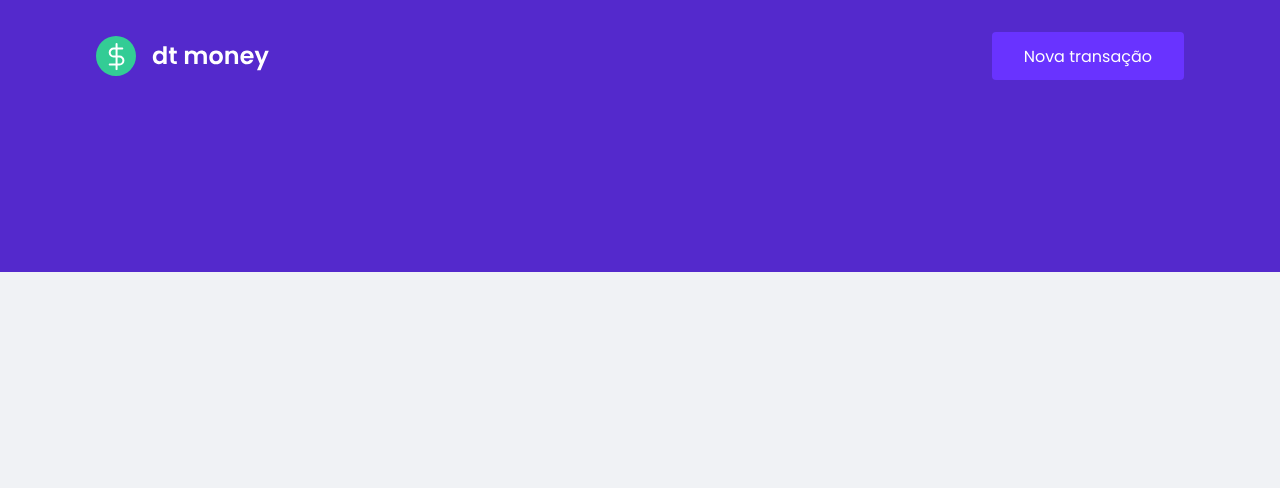
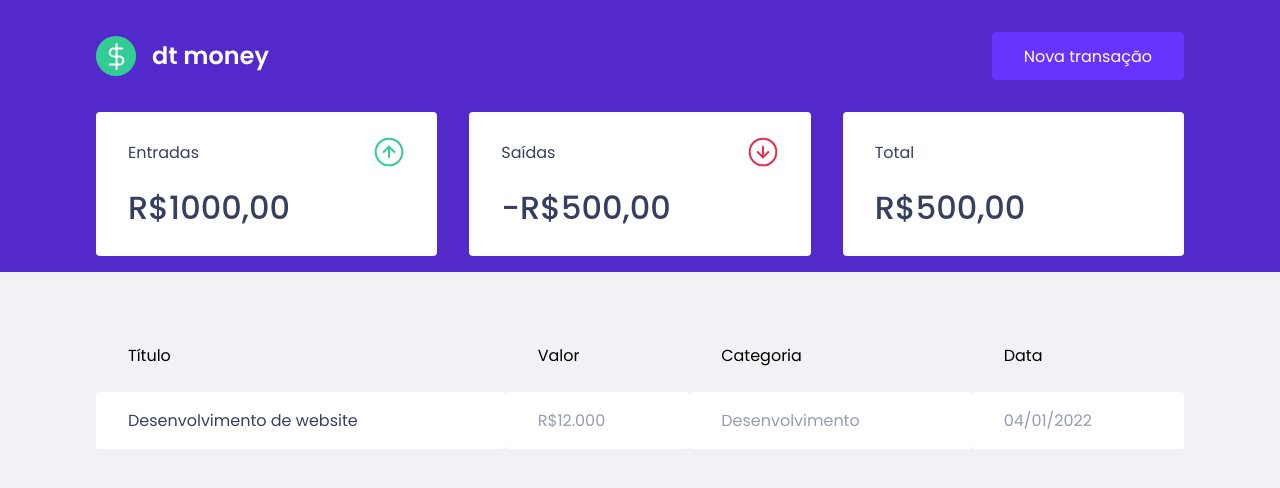
Before and after one commit to alefaust/dtmoney, a React (Create React App) app: page / in a window 1280 px wide. Shown: the top 488 px of the page. Built offline with nearby package versions, Linux system fonts and the light colour scheme.

Commit message:
[FASE-3] Implementando Summary e Tabela de transação

```diff
--- a/public/index.html
+++ b/public/index.html
@@ -8,7 +8,7 @@
     <link rel="shortcut icon" href="favicon.png" type="image/x-icon">
     <title>dt money</title>
 
-    <link href="https://fonts.googleapis.com/css2?family=Poppins:wght@400;600&display=swap" rel="stylesheet">
+    <link href="https://fonts.googleapis.com/css2?family=Poppins:wght@400;500;600&display=swap" rel="stylesheet">
   </head>
   <body>
 
--- a/src/App.tsx
+++ b/src/App.tsx
@@ -1,10 +1,12 @@
 import React from 'react';
 import {GlobalStyle} from './styles/global';
-import { Header } from './components/Header'
+import {Dashboard} from './components/Dashboard';
+import { Header } from './components/Header';
 export function App() {
   return (
     <>
       <Header/>
+      <Dashboard />
       <GlobalStyle />
     </>
   );
--- /dev/null
+++ b/src/components/Dashboard/index.tsx
@@ -0,0 +1,13 @@
+import React from 'react';
+import { Summary } from '../Summary'
+import {TransactionsTable} from '../TransactionsTable';
+import { Container } from './styles';
+
+export const Dashboard: React.FC = () => {
+  return (
+    <Container>
+      <Summary />
+      <TransactionsTable />
+    </Container>
+  );
+}
--- /dev/null
+++ b/src/components/Dashboard/styles.ts
@@ -0,0 +1,8 @@
+import styled from 'styled-components';
+
+export const Container = styled.main`
+    max-width: 1120px;
+    margin: 0 auto;
+    padding: 0 1rem;
+
+`;
--- /dev/null
+++ b/src/components/Summary/index.tsx
@@ -0,0 +1,33 @@
+import React from 'react';
+import incomeImg from '../../assets/income.svg';
+import outcomeImg from '../../assets/outcome.svg';
+import totalImg  from '../../assets/total.svg';
+import { Container } from './styles';
+
+export const Summary: React.FC = () => {
+  return (
+    <Container>
+      <div>
+        <header>
+            <p>Entradas</p>
+            <img src={incomeImg} alt="Entradas"/>
+        </header>
+            <strong>R$1000,00</strong>
+      </div>
+      <div>
+        <header>
+            <p>Saídas</p>
+            <img src={outcomeImg} alt="Saídas"/>
+        </header>
+            <strong>-R$500,00</strong>
+      </div>
+      <div>
+        <header>
+            <p>Total</p>
+            <img src={totalImg} alt="Total"/>
+        </header>
+            <strong>R$500,00</strong>
+      </div>
+    </Container>
+  );
+}
--- /dev/null
+++ b/src/components/Summary/styles.ts
@@ -0,0 +1,29 @@
+import styled from 'styled-components';
+
+export const Container = styled.div`
+    display: grid;
+    grid-template-columns: repeat(3, 1fr);
+    gap: 2rem;
+    margin-top: -10rem;
+
+    div {
+        background: var(--shape);
+        padding: 1.5rem 2rem;
+        border-radius: 0.25rem;
+        color: var(--text-title);
+
+        header {
+            display:flex;
+            align-items: center;
+            justify-content: space-between;
+        }
+
+        strong {
+            display: block;
+            margin-top: 1rem;
+            font-size: 2rem;
+            font-weight: 500;
+            line-height: 3rem;
+        }
+    }
+`;
--- /dev/null
+++ b/src/components/TransactionsTable/index.tsx
@@ -0,0 +1,30 @@
+import React from 'react';
+
+import { Container } from './styles';
+
+export const TransactionsTable: React.FC = () => {
+  return (
+    <Container>
+    <table>
+        <thead>
+            <tr>
+            <th>Título</th>
+            <th>Valor</th>
+            <th>Categoria</th>
+            <th>Data</th>
+            </tr>
+        </thead>
+
+        <tbody>
+            <tr>
+                <td>Desenvolvimento de website</td>
+                <td>R$12.000</td>
+                <td>Desenvolvimento</td>
+                <td>04/01/2022</td>
+            </tr>
+        </tbody>
+
+    </table>
+    </Container>
+  );
+}
--- /dev/null
+++ b/src/components/TransactionsTable/styles.ts
@@ -0,0 +1,30 @@
+import styled from 'styled-components';
+
+export const Container = styled.div`
+    margin-top: 4rem;
+
+    table {
+        width: 100%;
+        border-spacing: 0 0.5rem;
+
+        th {
+            color: var(--text-body-color);
+            font-weight: 400;
+            padding: 1rem 2rem;
+            text-align: left;
+            line-height: 1.5rem;
+        }
+
+        td {
+           padding: 1rem 2rem;
+           border: 0;
+           background: var(--shape);
+           color: var(--text-body);
+           border-radius: 0.25rem;
+
+           &:first-child {
+               color: var(--text-title);
+           }
+        }
+    }
+`;
--- a/src/styles/global.ts
+++ b/src/styles/global.ts
@@ -5,6 +5,7 @@
 :root {
     --background: #f0f2f5;
     --red: #E52E4D;
+    --green: #33CC95;
     --blue: #5429CC;
     --blue-light: #6933FF;
     --text-title: #363F5F;
```
